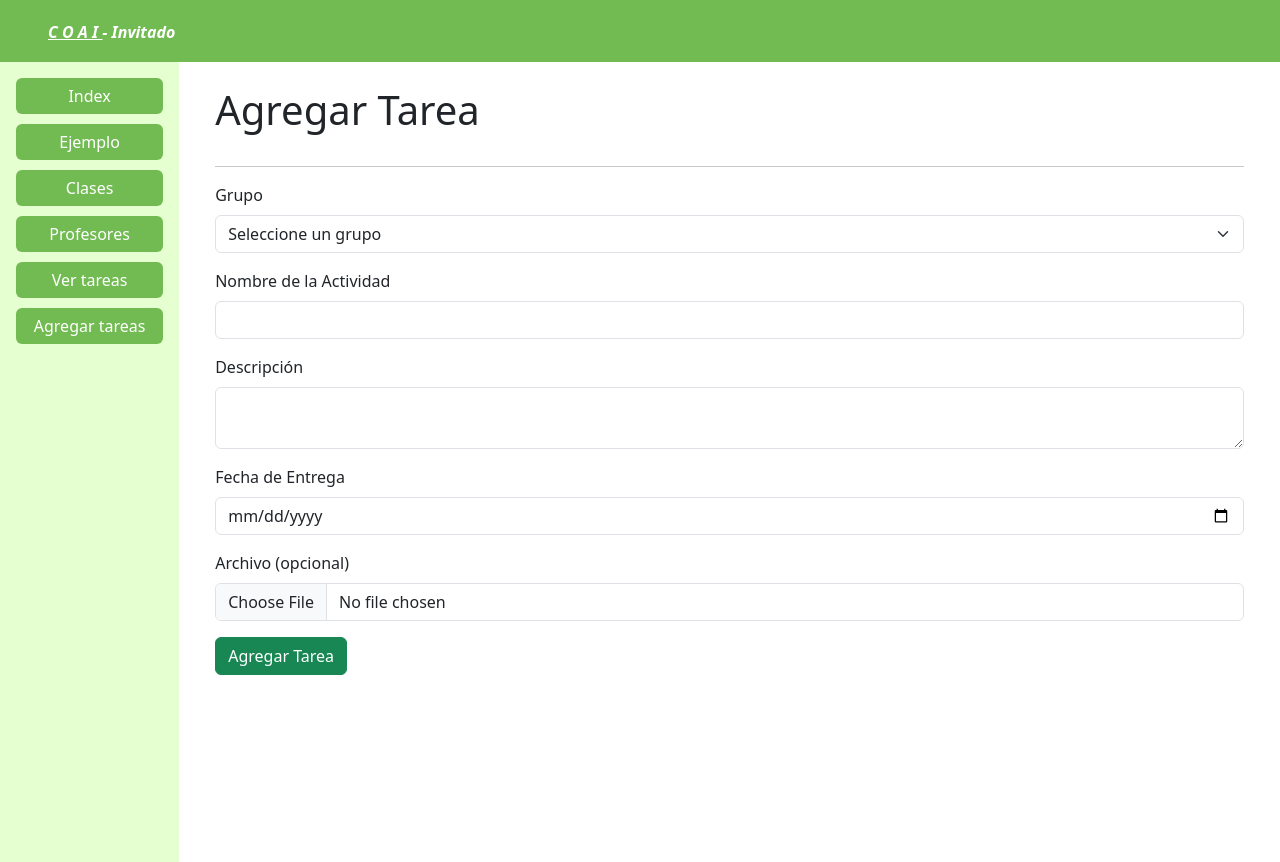
After one commit to Schrodinger137/COAI, a Django app: page /agregar-tarea/ in a window 1280 px wide. The commit adds this page. Run offline with Django 4.2, Linux system fonts and the light colour scheme.

Commit message:
Agregar Tarea

```diff
--- a/COAI/urls.py
+++ b/COAI/urls.py
@@ -29,5 +29,5 @@ urlpatterns = [
     path('clases/detalles', views.detalleClase, name='detalleClase'),
     path('profesores/', views.profesores, name='profesores'),
     path('tareas/', views.tareas, name='tareas'),
-
+    path('agregar-tarea/', views.agregar_tarea, name='agregar_tarea'),
 ]
--- a/plataforma/templates/plataforma/menu.html
+++ b/plataforma/templates/plataforma/menu.html
@@ -92,6 +92,9 @@
              <a href="{% url 'tareas' %}">
                 <button class="btn sidebar-button">Ver tareas</button>
             </a>
+            <a href="{% url 'agregar_tarea' %}">
+                <button class="btn sidebar-button">Agregar tareas</button>
+            </a>
         </div>
 
         <!-- Contenido principal -->
--- /dev/null
+++ b/principal/templates/principal/agregarTarea.html
@@ -0,0 +1,54 @@
+{% extends "plataforma/menu.html" %}
+
+{% block contenido %}
+<div class="container-fluid">
+    <div class="row mb-4 align-items-center">
+        <div class="col-md-6">
+            <h1>Agregar Tarea</h1>
+        </div>
+    </div>
+
+    {# Mensajes de Django #}
+    {% if messages %}
+        <div class="my-3">
+            {% for message in messages %}
+                <div class="alert alert-{{ message.tags }} alert-dismissible fade show" role="alert">
+                    {{ message }}
+                    <button type="button" class="btn-close" data-bs-dismiss="alert" aria-label="Close"></button>
+                </div>
+            {% endfor %}
+        </div>
+    {% endif %}
+
+    <hr>
+    <form method="post" action="{% url 'agregar_tarea' %}">
+        {% csrf_token %}
+        <div class="mb-3">
+            <label for="grupo" class="form-label">Grupo</label>
+            <select class="form-select" id="grupo" name="grupo" required>
+                <option value="" disabled selected>Seleccione un grupo</option>
+                {% for grupo in grupos %}
+                    <option value="{{ grupo.id }}">{{ grupo.nombre }}</option>
+                {% endfor %}
+            </select>
+        </div>
+        <div class="mb-3">
+            <label for="nombre" class="form-label">Nombre de la Actividad</label>
+            <input type="text" class="form-control" id="nombre" name="nombre" required>
+        </div>
+        <div class="mb-3">
+            <label for="descripcion" class="form-label">Descripción</label>
+            <textarea class="form-control" id="descripcion" name="descripcion"></textarea>
+        </div>
+        <div class="mb-3">
+            <label for="fecha_entrega" class="form-label">Fecha de Entrega</label>
+            <input type="date" class="form-control" id="fecha_entrega" name="fecha_entrega" required>
+        </div>
+        <div class="mb-3">
+            <label for="archivo" class="form-label">Archivo (opcional)</label>
+            <input type="file" class="form-control" id="archivo" name="archivo">
+        </div>
+        <button type="submit" class="btn btn-success">Agregar Tarea</button>
+    </form>
+</div>
+{% endblock %}
--- a/principal/views.py
+++ b/principal/views.py
@@ -82,3 +82,6 @@ def clases(request):
         'form': form, #pasamos el form al contexto
     }
     return render(request, 'principal/clases.html', context)
+
+def agregar_tarea(request):
+    return render(request, 'principal/agregarTarea.html')
```
Also changed, not shown: principal/models.py (line endings or trailing spaces).
